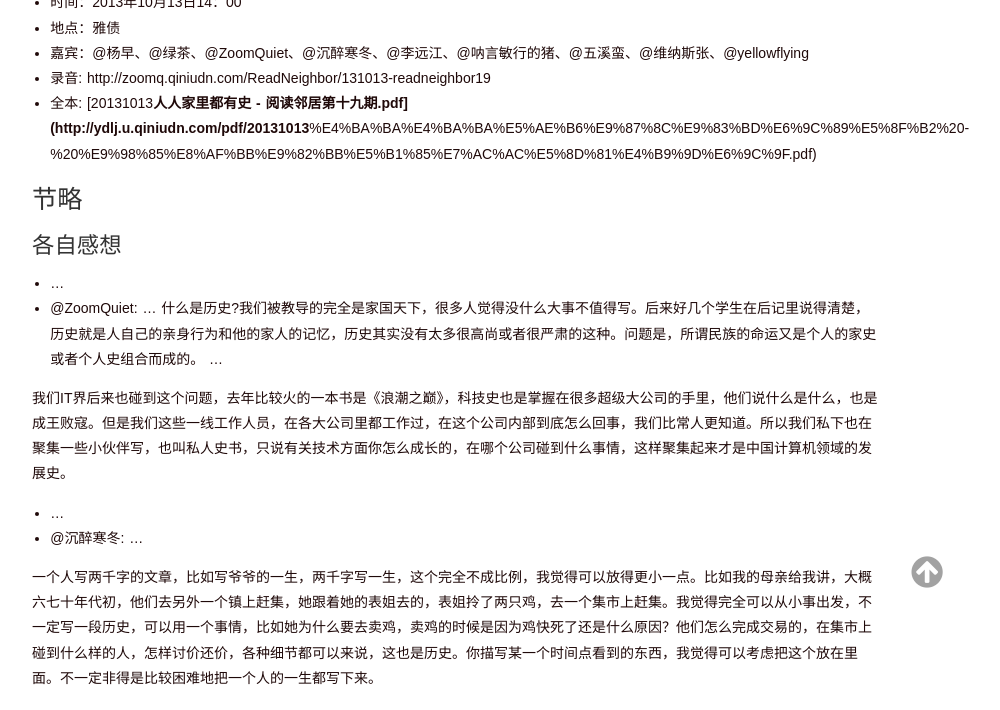
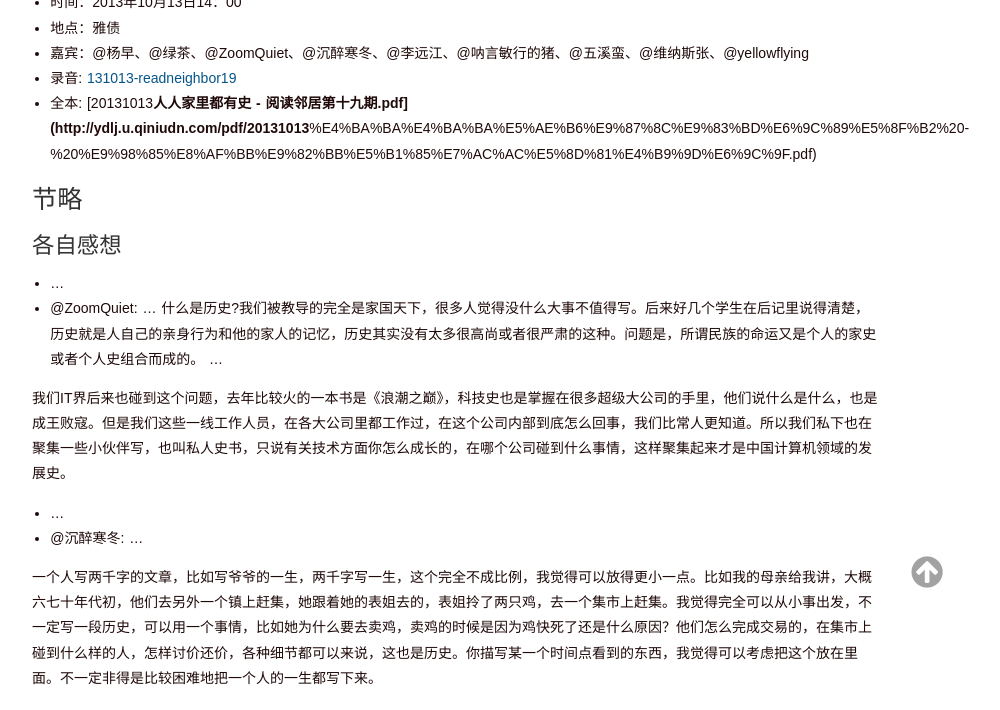
Before and after one commit to yuedulinju/yuedulinju.github.io, a Jekyll site: the page built from _posts/2013-10-26-issue19-history-of-family.md, in a window 1280 px wide and 900 px high, scrolled down 427 px, cut to the strip 190-900 px from the top of the window. Shown: the whole strip, without its empty margins (183-1183 px from the left). Built offline with Jekyll 4.4.1, drawn with Linux system fonts in a browser that asks for light colours; some web fonts are replaced; Markdown is read by kramdown in place of the engine named in the settings; comment, search, counter and statistics services are not loaded; part of the change alters nothing that is shown.

Commit message:
appended issue.

```diff
--- a/_posts/2013-10-26-issue19-history-of-family.md
+++ b/_posts/2013-10-26-issue19-history-of-family.md
@@ -16,7 +16,7 @@ tags:  issue summary
 - 时间：2013年10月13日14：00
 - 地点：雅债
 - 嘉宾：@杨早、@绿茶、@ZoomQuiet、@沉醉寒冬、@李远江、@呐言敏行的猪、@五溪蛮、@维纳斯张、@yellowflying
-- 录音: http://zoomq.qiniudn.com/ReadNeighbor/131013-readneighbor19
+- 录音: [131013-readneighbor19](http://zoomq.qiniudn.com/ReadNeighbor/131013-readneighbor19)
 - 全本: [20131013_人人家里都有史 - 阅读邻居第十九期.pdf](http://ydlj.u.qiniudn.com/pdf/20131013_%E4%BA%BA%E4%BA%BA%E5%AE%B6%E9%87%8C%E9%83%BD%E6%9C%89%E5%8F%B2%20-%20%E9%98%85%E8%AF%BB%E9%82%BB%E5%B1%85%E7%AC%AC%E5%8D%81%E4%B9%9D%E6%9C%9F.pdf)
 
 # 节略
```
